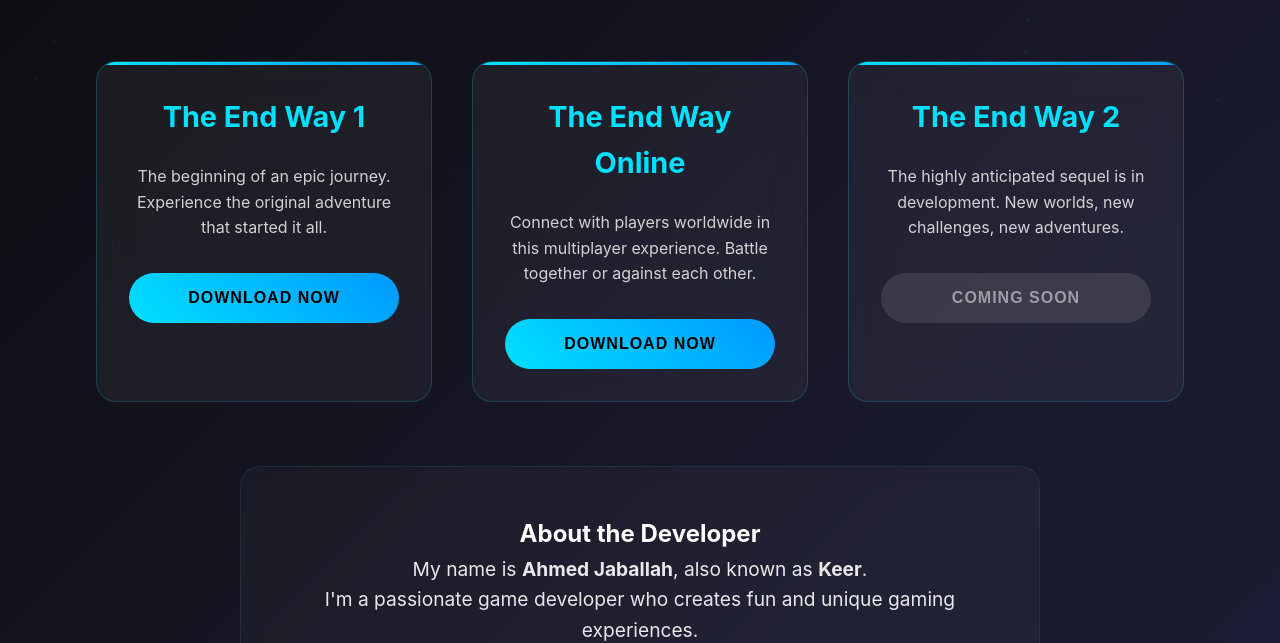
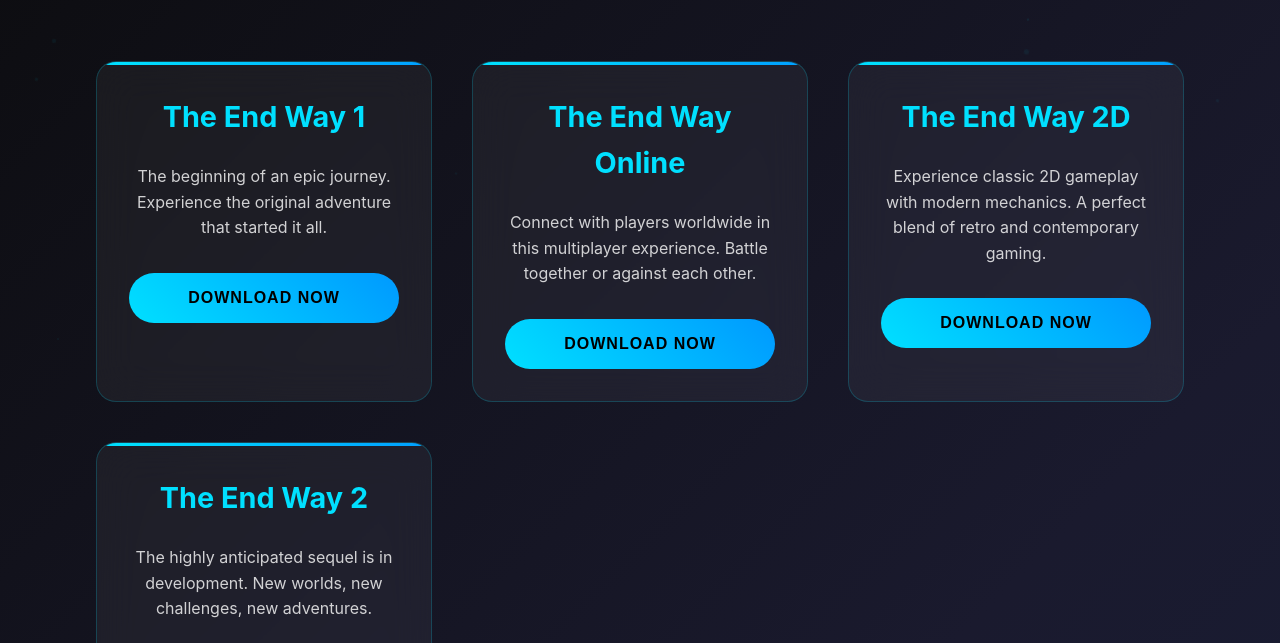
Before and after one commit to XdKeerXd/The-End-Way, a plain HTML site: page index.html in a window 1280 px wide. Shown: the part 430-1073 px from the top of the page. Drawn offline with Linux system fonts and the light colour scheme.

Commit message:
Add files via upload

```diff
--- a/index.html
+++ b/index.html
@@ -539,6 +539,13 @@
         </article>
 
         <article class="game-card">
+          <h3 class="game-title">The End Way 2D</h3>
+          <p class="game-description">Experience classic 2D gameplay with modern mechanics. A perfect blend of retro and contemporary gaming.</p>
+          <button class="install-btn" onclick="handleDownload(this, 'https://dl.patchkit.net/d/2ms5lpsgr949geg15jz0k/direct')"
+                  aria-label="Download The End Way 2D game">Download Now</button>
+        </article>
+
+        <article class="game-card">
           <h3 class="game-title">The End Way 2</h3>
           <p class="game-description">The highly anticipated sequel is in development. New worlds, new challenges, new adventures.</p>
           <button class="install-btn" disabled aria-label="The End Way 2 is coming soon">Coming Soon</button>
@@ -792,7 +799,8 @@
     function preloadResources() {
       const links = [
         'https://dl.patchkit.net/d/62eju2ye4yracfywdbgat/direct',
-        'https://dl.patchkit.net/d/1meuwmrkyqia3yze24yij/direct'
+        'https://dl.patchkit.net/d/1meuwmrkyqia3yze24yij/direct',
+        'https://dl.patchkit.net/d/2ms5lpsgr949geg15jz0k/direct'
       ];
 
       links.forEach(url => {
```
